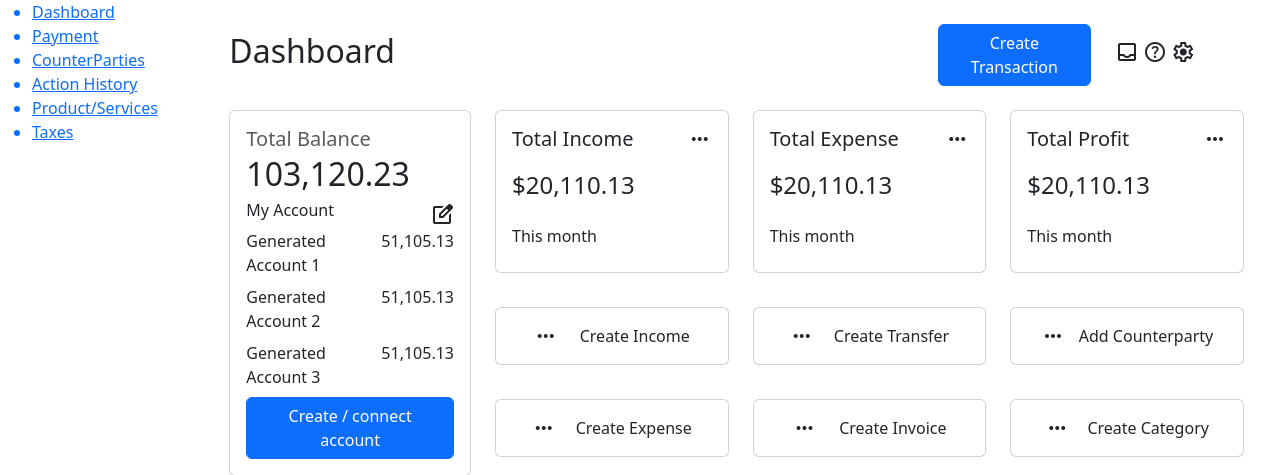
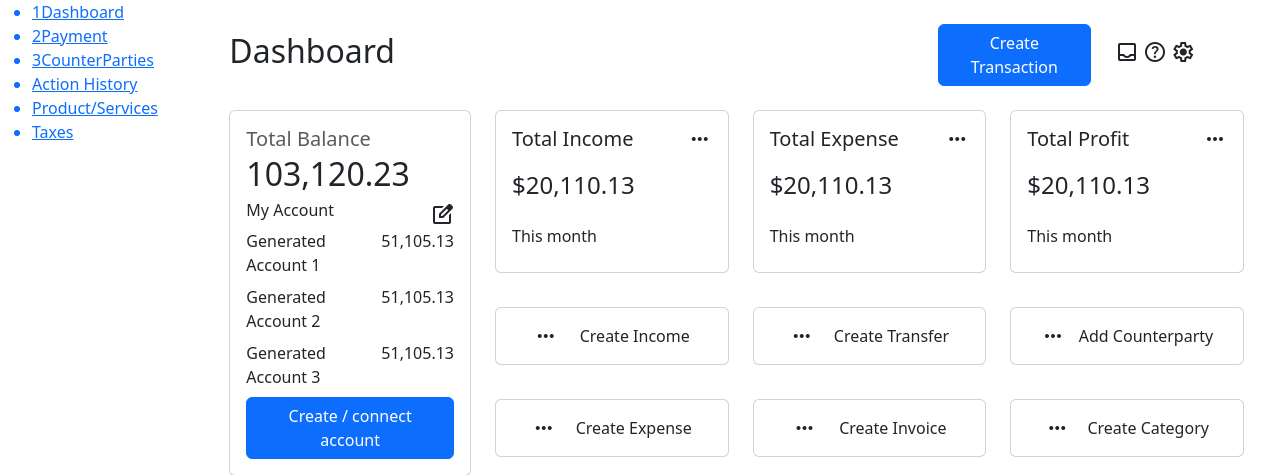
Before and after one commit to supi1989/Github101, a PHP site: page / in a window 1280 px wide. Shown: the top 475 px of the page. Run offline with PHP 8.4, Linux system fonts and the light colour scheme.

Commit message:
Update index.php

```diff
--- a/index.php
+++ b/index.php
@@ -17,13 +17,13 @@
     <aside class="col-3 col-xl-2 bg-pr full-height-overflow">
       <ul>
         <a href="./">
-          <li class="hov-primary">Dashboard</li>
+          <li class="hov-primary">1Dashboard</li>
         </a>
         <a href="./">
-          <li class="hov-primary">Payment</li>
+          <li class="hov-primary">2Payment</li>
         </a>
         <a href="./">
-          <li class="hov-primary">CounterParties</li>
+          <li class="hov-primary">3CounterParties</li>
         </a>
         <a href="./">
           <li class="hov-primary">Action History</li>
```
